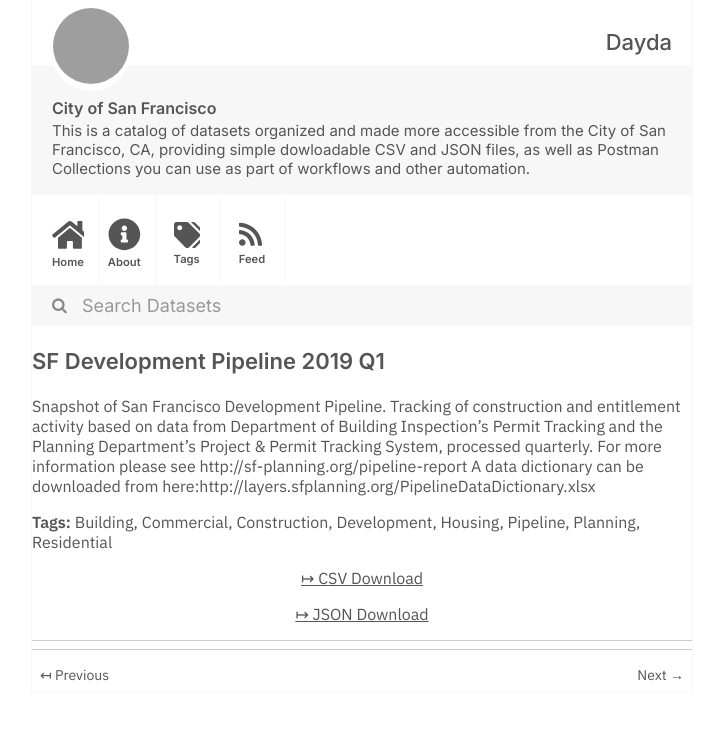
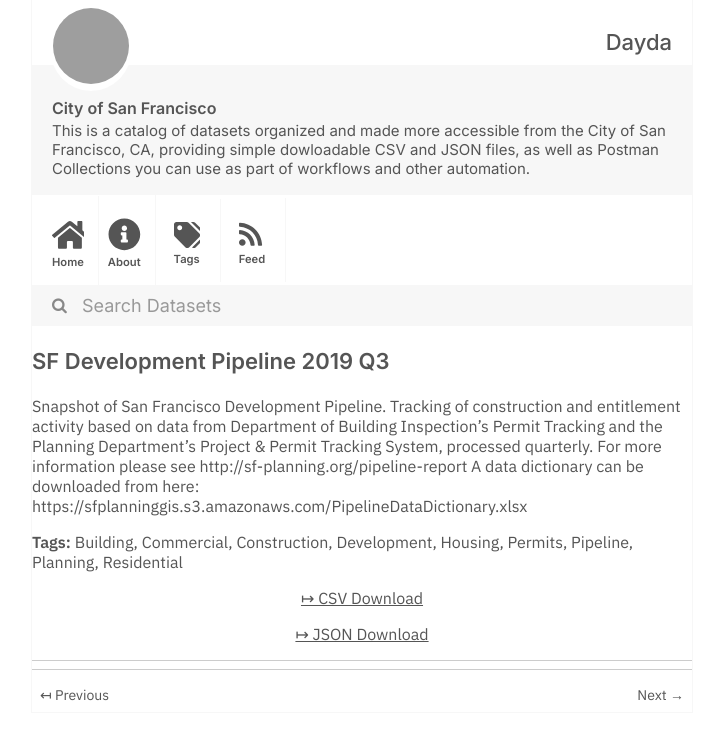
Before and after one commit to dayda-entities/city-of-san-francisco, a Jekyll site: the page built from _posts/2020-11-10-sf-development-pipeline-2019-q.md, in a window 1280 px wide, cut to the strip 0-740 px from the top of the page. Shown: the whole strip, without its empty margins (278-1001 px from the left). Built offline with Jekyll 4.4.1, drawn with Linux system fonts in a browser that asks for light colours; grey boxes are pictures that could not be loaded.

Commit message:
Publish Data

```diff
--- a/_posts/2020-11-10-sf-development-pipeline-2019-q.md
+++ b/_posts/2020-11-10-sf-development-pipeline-2019-q.md
@@ -1,7 +1,7 @@
 ---
-title: SF Development Pipeline 2019 Q1
-created: '2020-11-10T16:56:11.090536'
-modified: '2020-11-10T16:56:11.090544'
+title: SF Development Pipeline 2019 Q3
+created: '2020-11-10T16:56:16.177505'
+modified: '2020-11-10T16:56:16.177516'
 state: active
 type: dataset
 tags:
@@ -10,15 +10,16 @@ tags:
   - Construction
   - Development
   - Housing
+  - Permits
   - Pipeline
   - Planning
   - Residential
 groups:
   - Local Government
-csv_url: 'https://data.sfgov.org/api/views/55nt-hnr5/rows.csv?accessType=DOWNLOAD'
-json_url: 'https://data.sfgov.org/api/views/55nt-hnr5/rows.json?accessType=DOWNLOAD'
+csv_url: 'https://data.sfgov.org/api/views/7yx4-u2y9/rows.csv?accessType=DOWNLOAD'
+json_url: 'https://data.sfgov.org/api/views/7yx4-u2y9/rows.json?accessType=DOWNLOAD'
 layout: post
 
 ---
 Snapshot of San Francisco Development Pipeline. Tracking of construction and entitlement activity based on data from Department of Building Inspection's Permit Tracking and the Planning Department's Project & Permit Tracking System, processed quarterly. For more information please see http://sf-planning.org/pipeline-report
-A data dictionary can be downloaded from here:http://layers.sfplanning.org/PipelineDataDictionary.xlsx
+A data dictionary can be downloaded from here: https://sfplanninggis.s3.amazonaws.com/PipelineDataDictionary.xlsx
```
